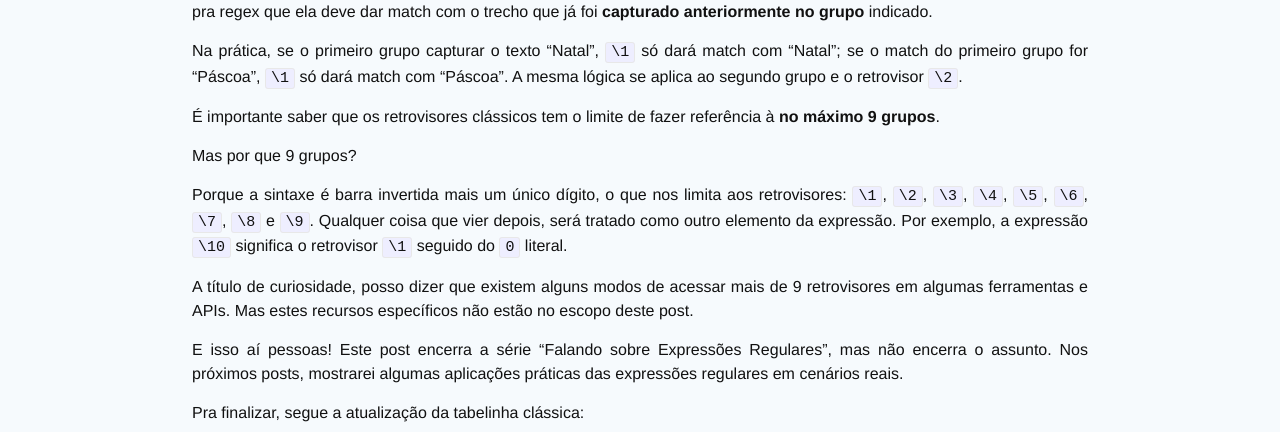
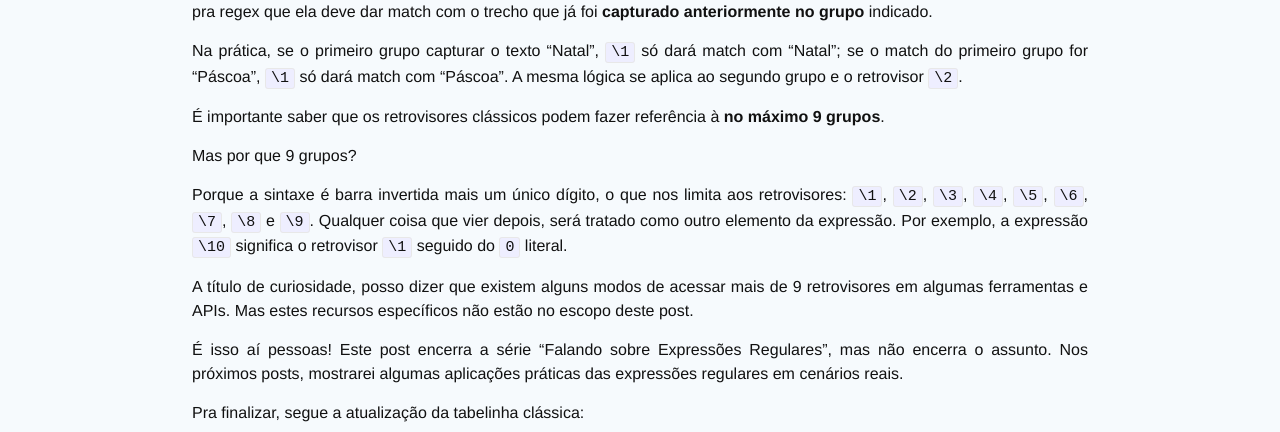
Before and after one commit to devsvbr/devsvbr.github.io, a Jekyll site: the page built from _posts/2017-04-16-falando-sobre-expressoes-regulares-feliz-natal-digo-feliz-pascoa.md, in a window 1280 px wide and 900 px high, scrolled down 3085 px. Shown: the part 152-584 px from the top of the window. Built offline with Jekyll 4.4.1, drawn with Linux system fonts in a browser that asks for light colours.

Commit message:
corrigindo erros de pt-br

```diff
--- a/_posts/2017-04-16-falando-sobre-expressoes-regulares-feliz-natal-digo-feliz-pascoa.md
+++ b/_posts/2017-04-16-falando-sobre-expressoes-regulares-feliz-natal-digo-feliz-pascoa.md
@@ -78,7 +78,7 @@ Os retrovisores são aquelas sequências com barra invertida e um número: `\1`
 
 Na prática, se o primeiro grupo capturar o texto "Natal", `\1` só dará match com "Natal"; se o match do primeiro grupo for "Páscoa", `\1` só dará match com "Páscoa". A mesma lógica se aplica ao segundo grupo e o retrovisor `\2`.
 
-É importante saber que os retrovisores clássicos tem o limite de fazer referência à **no máximo 9 grupos**.
+É importante saber que os retrovisores clássicos podem fazer referência à **no máximo 9 grupos**.
 
 Mas por que 9 grupos?
 
@@ -86,7 +86,7 @@ Porque a sintaxe é barra invertida mais um único dígito, o que nos limita aos
 
 A título de curiosidade, posso dizer que existem alguns modos de acessar mais de 9 retrovisores em algumas ferramentas e APIs. Mas estes recursos específicos não estão no escopo deste post.
 
-E isso aí pessoas! Este post encerra a série "Falando sobre Expressões Regulares", mas não encerra o assunto. Nos próximos posts, mostrarei algumas aplicações práticas das expressões regulares em cenários reais.
+É isso aí pessoas! Este post encerra a série "Falando sobre Expressões Regulares", mas não encerra o assunto. Nos próximos posts, mostrarei algumas aplicações práticas das expressões regulares em cenários reais.
 
 Pra finalizar, segue a atualização da tabelinha clássica:
 
```
